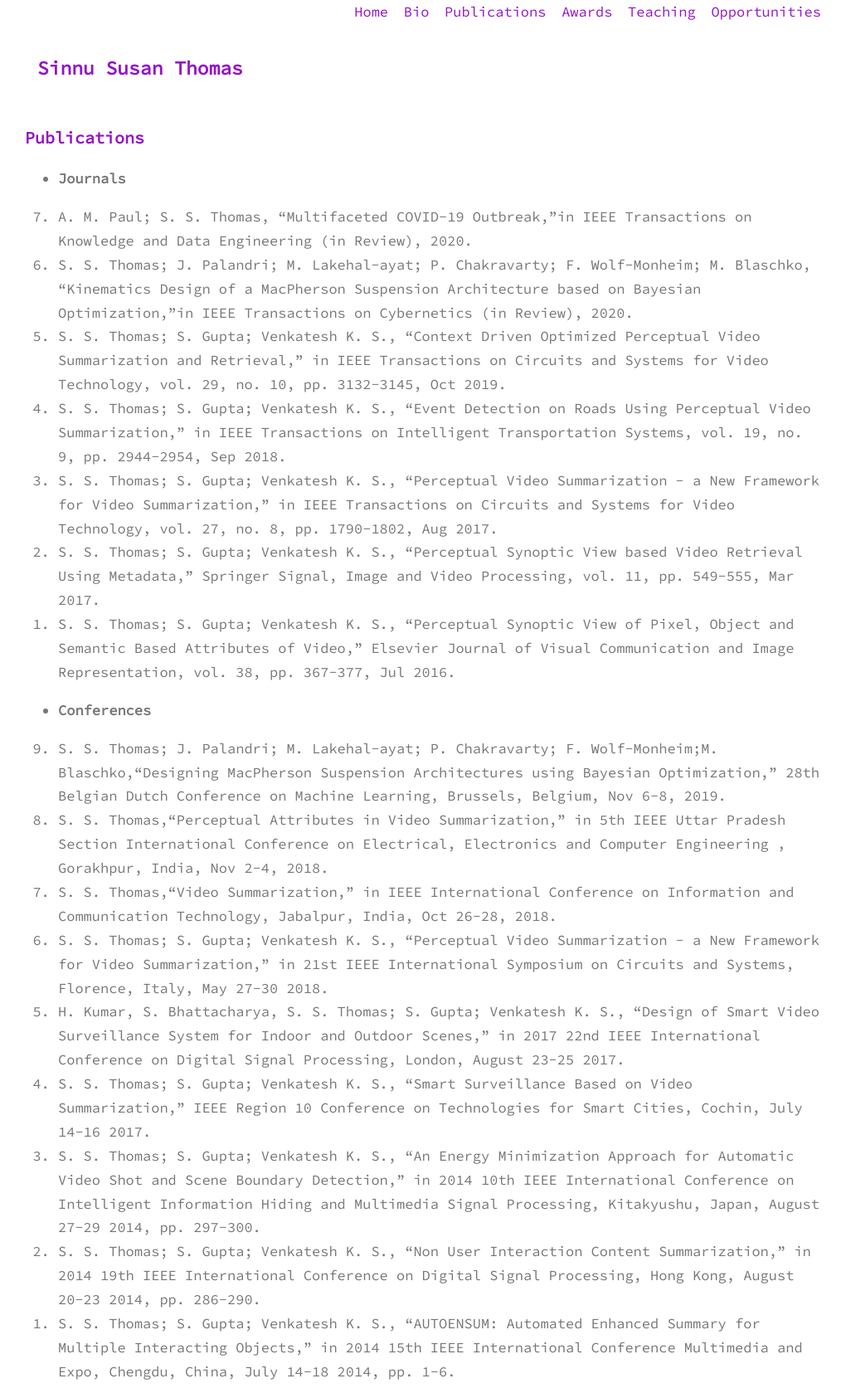
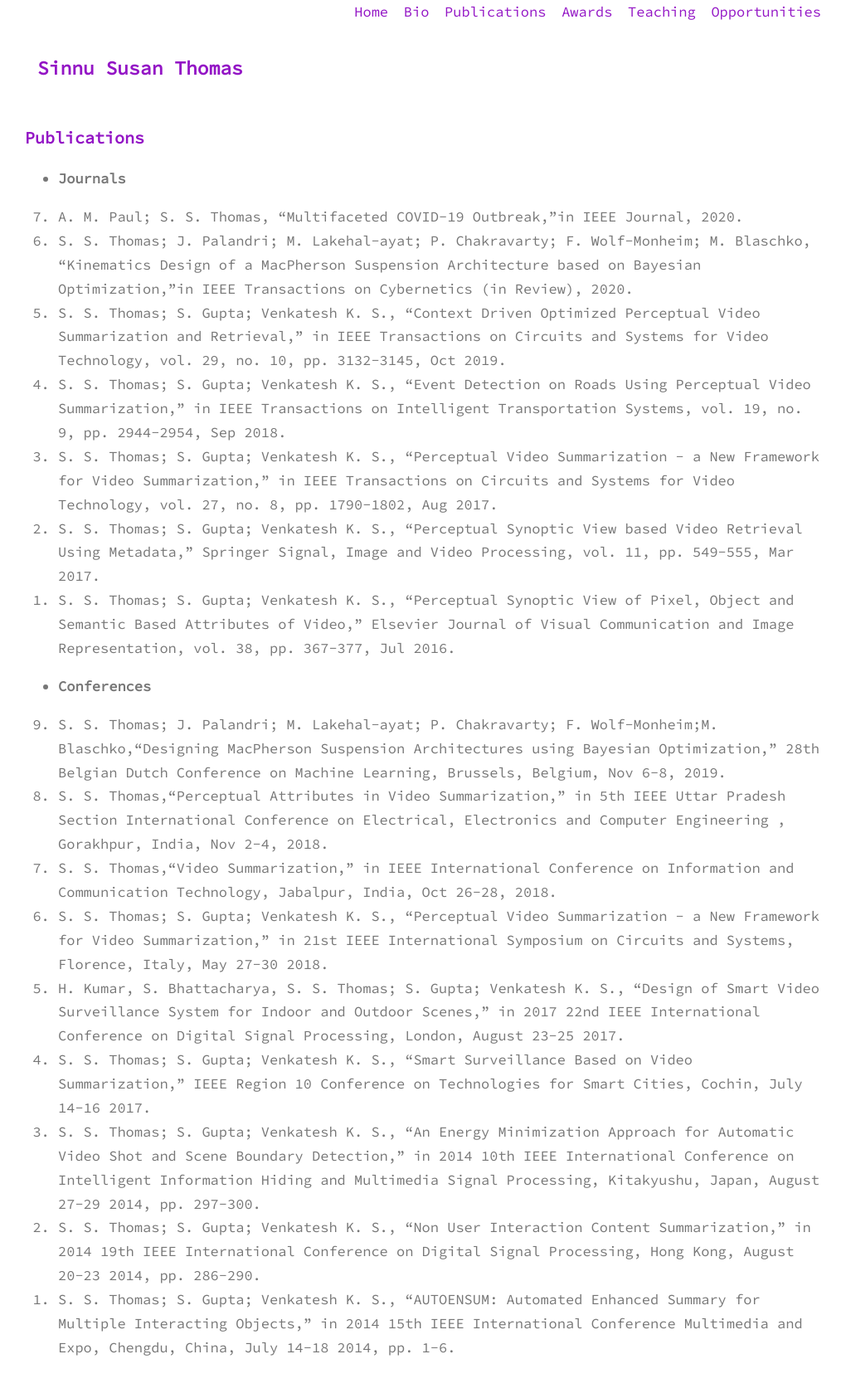
Before and after one commit to sinnuthomas/sinnuthomas.github.io, a Jekyll site: the page built from publications.md, in a window 1280 px wide. Shown: the whole page at 83% size, without its empty margins (130-1150 px from the left). Built offline with Jekyll 4.4.1, drawn with Linux system fonts in a browser that asks for light colours; after the commit the page ends 1656 px from its top, so only the background shows below that.

Commit message:
Update publications.md

```diff
--- a/publications.md
+++ b/publications.md
@@ -6,7 +6,7 @@ permalink: /publications/
 
 * **Journals**
 <ol reversed>
-  <li>A. M. Paul; S. S. Thomas, “Multifaceted COVID-19 Outbreak,”in IEEE Transactions on Knowledge and Data Engineering (in Review), 2020.</li>
+  <li>A. M. Paul; S. S. Thomas, “Multifaceted COVID-19 Outbreak,”in IEEE Journal, 2020.</li>
   <li>S. S. Thomas; J. Palandri; M. Lakehal-ayat; P. Chakravarty; F. Wolf-Monheim; M. Blaschko, “Kinematics Design of a MacPherson Suspension Architecture based on Bayesian Optimization,”in IEEE Transactions on Cybernetics (in Review), 2020.</li>
   <li>S. S. Thomas; S. Gupta; Venkatesh K. S., “Context Driven Optimized Perceptual Video Summarization and Retrieval,” in IEEE Transactions on Circuits and Systems for Video Technology, vol. 29, no. 10, pp. 3132-3145, Oct 2019.</li>
   <li>S. S. Thomas; S. Gupta; Venkatesh K. S., “Event Detection on Roads Using Perceptual Video Summarization,” in IEEE Transactions on Intelligent Transportation Systems, vol. 19, no. 9, pp. 2944-2954, Sep 2018.</li>
```
